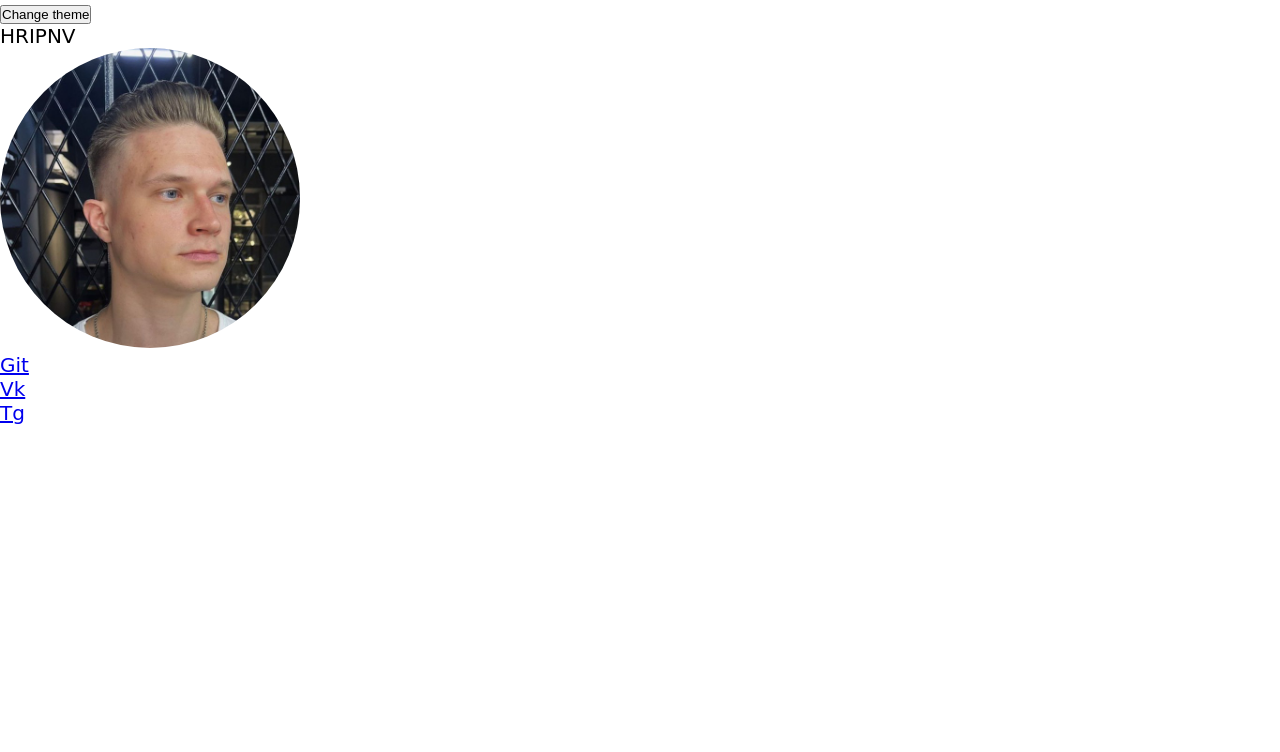
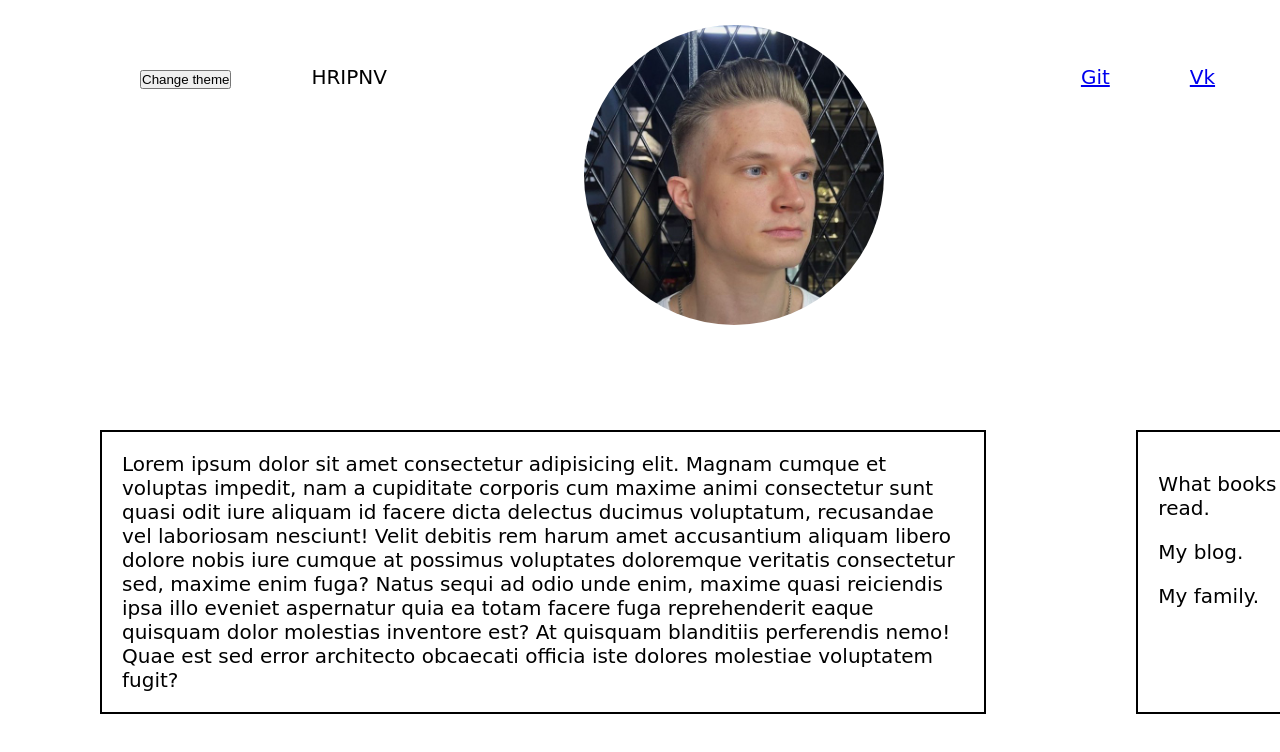
Before and after one commit to AleksDamsky/Deep_lerning_HTML, a website: page newFront/index.html in a window 1280 px wide. Shown: the top 752 px of the page. Drawn offline with Linux system fonts and the light colour scheme; a web font is replaced by a local one.

Commit message:
make a skeleton front

```diff
--- a/newFront/CSS/index.css
+++ b/newFront/CSS/index.css
@@ -3,6 +3,7 @@
 * {
   margin: 0;
   padding: 0;
+  list-style: none;
 }
 
 body {
@@ -11,3 +12,46 @@ body {
   font-size: 20px;
   font-family: "Shadows Into Light", cursive;
 }
+
+.elem-theme,
+.elem-logo,
+.elem-git,
+.elem-vk,
+.elem-tg {
+  padding: 40px;
+}
+
+.container {
+  width: 90%;
+  margin: 25px 100px 100px;
+}
+
+.header,
+.block-one-elem,
+.block-third-elem {
+  display: flex;
+  justify-content: space-between;
+}
+
+.main-block-one {
+  display: flex;
+  justify-content: baseline;
+}
+
+.block-for-text {
+  width: 70%;
+  border: 2px solid black;
+  padding: 1em;
+}
+
+.block-for-link {
+  margin-left: 150px;
+  border: 2px solid black;
+  padding: 1em;
+}
+
+.link-library,
+.link-blog,
+.link-family {
+  padding-top: 20px;
+}
--- a/newFront/index.html
+++ b/newFront/index.html
@@ -45,6 +45,31 @@
           </nav>
         </header>
       </div>
+      <!-- Основной блок с текстом и ссылками на дрцгие сайты -->
+      <div class="container main-container">
+        <main class="main main-block-one">
+          <div class="block-for-text">
+            Lorem ipsum dolor sit amet consectetur adipisicing elit. Magnam
+            cumque et voluptas impedit, nam a cupiditate corporis cum maxime
+            animi consectetur sunt quasi odit iure aliquam id facere dicta
+            delectus ducimus voluptatum, recusandae vel laboriosam nesciunt!
+            Velit debitis rem harum amet accusantium aliquam libero dolore nobis
+            iure cumque at possimus voluptates doloremque veritatis consectetur
+            sed, maxime enim fuga? Natus sequi ad odio unde enim, maxime quasi
+            reiciendis ipsa illo eveniet aspernatur quia ea totam facere fuga
+            reprehenderit eaque quisquam dolor molestias inventore est? At
+            quisquam blanditiis perferendis nemo! Quae est sed error architecto
+            obcaecati officia iste dolores molestiae voluptatem fugit?
+          </div>
+          <div class="block-for-link">
+            <ul class="block-links">
+              <li class="link-library">What books I read.</li>
+              <li class="link-blog">My blog.</li>
+              <li class="link-family">My family.</li>
+            </ul>
+          </div>
+        </main>
+      </div>
     </div>
   </body>
 </html>
```
